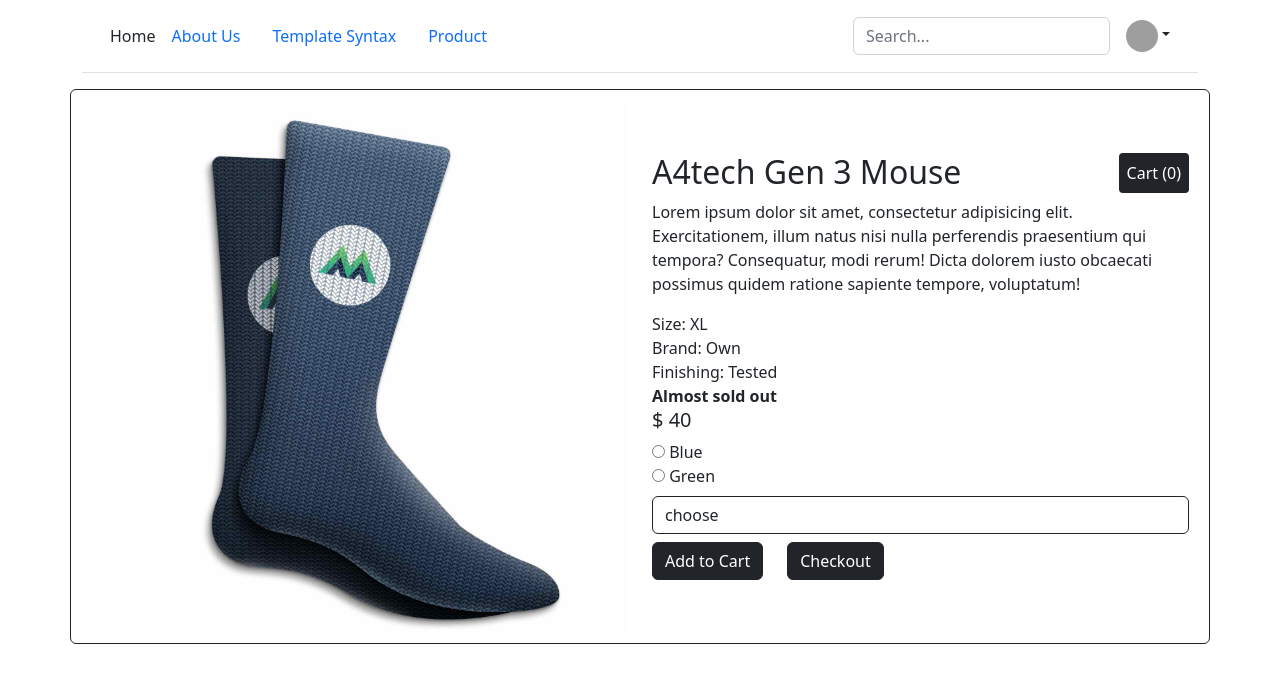
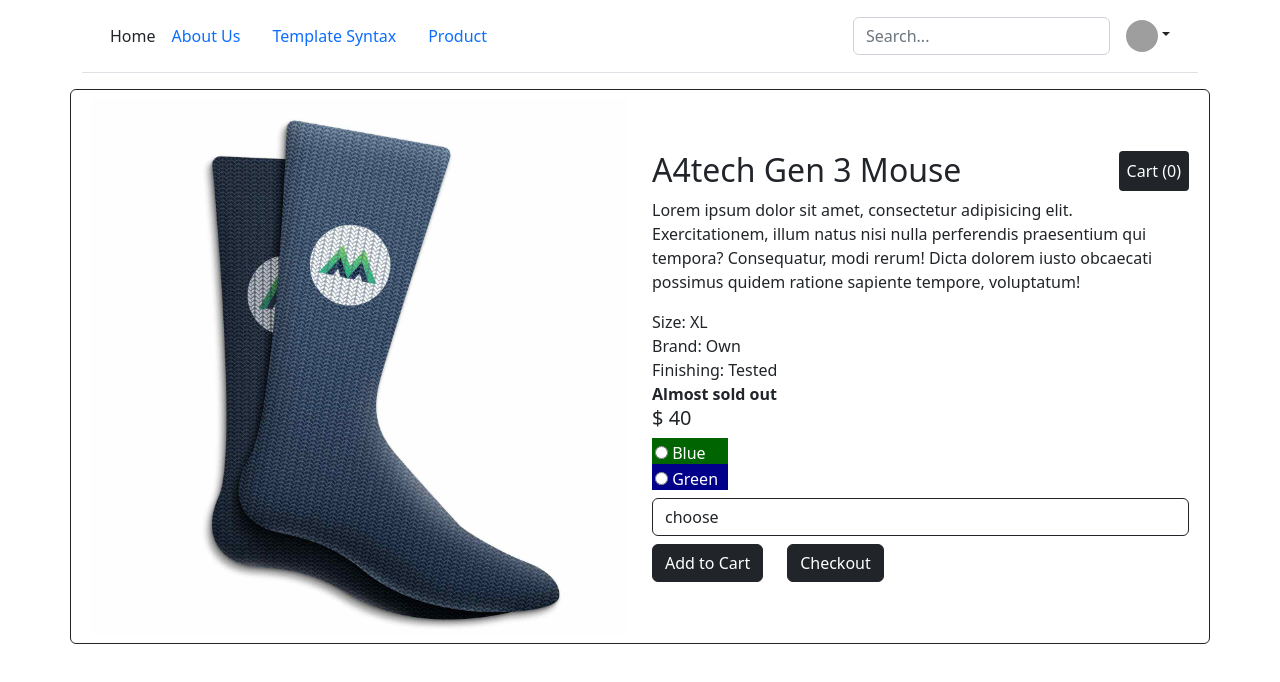
Before and after one commit to hassamulhaq/learning-vuejs, a Vue app: page /#/product in a window 1280 px wide. Shown: the top 682 px of the page. Built offline with nearby package versions, Linux system fonts and the light colour scheme; grey boxes are pictures that could not be loaded.

Commit message:
Style and Class binding

```diff
--- a/src/components/Product.vue
+++ b/src/components/Product.vue
@@ -21,7 +21,7 @@
           </div>
           <h5>$ {{ price }}</h5>
           <div v-if="in_stock > 0" class="variants">
-            <div v-if="variants" v-for="{id, label, image} in variants" v-bind:key="id">
+            <div v-if="variants" v-for="{id, label, image, bg_color} in variants" v-bind:key="id" v-bind:style="bg_color">
               <label>
                 <input type="radio" name="variants" v-bind:value="id" v-on:change="changeThumbnail(image)">
                 {{ label }}
@@ -35,8 +35,8 @@
             </select>
           </div>
           <div class="d-flex gap-4">
-            <button type="button" v-if="in_stock > 0" v-on:click="addToCart()" class="btn btn-md btn-dark">Add to Cart</button>
-            <button type="submit" class="btn btn-md btn-dark">Checkout</button>
+            <button type="button" v-bind:disabled="!in_stock" v-on:click="addToCart()" class="btn btn-md btn-dark">Add to Cart</button>
+            <button type="submit" v-bind:disabled="!in_stock" class="btn btn-md btn-dark">Checkout</button>
           </div>
         </div>
       </div>
@@ -62,16 +62,18 @@
           label: 'Blue',
           image: './src/assets/images/socks_blue.jpg',
           price: 40,
+          bg_color: 'color: white;background-color: darkgreen;width: 76px;height: 26px;padding: 3px;'
         },
         {
           id: 2,
           label: 'Green',
           image: './src/assets/images/socks_green.jpg',
           price: 42,
+          bg_color: 'color: white;background-color: darkblue;width: 76px;height: 26px;padding: 3px;'
         }
       ],
       counts: [1, 2, 3, 4, 5, 6, 7, 8],
-      in_stock: 6,
+      in_stock: 2,
       attributes: [
           'Size: XL',
           'Brand: Own',
@@ -94,6 +96,11 @@
 
 </script>
 
-<style scoped>
-
+<style>
+  .radio-green {
+    color: white;background-color: darkgreen;width: 76px;height: 26px;padding: 3px;
+  }
+  .radio-blue {
+    color: white;background-color: darkblue;width: 76px;height: 26px;padding: 3px;
+  }
 </style>
```
